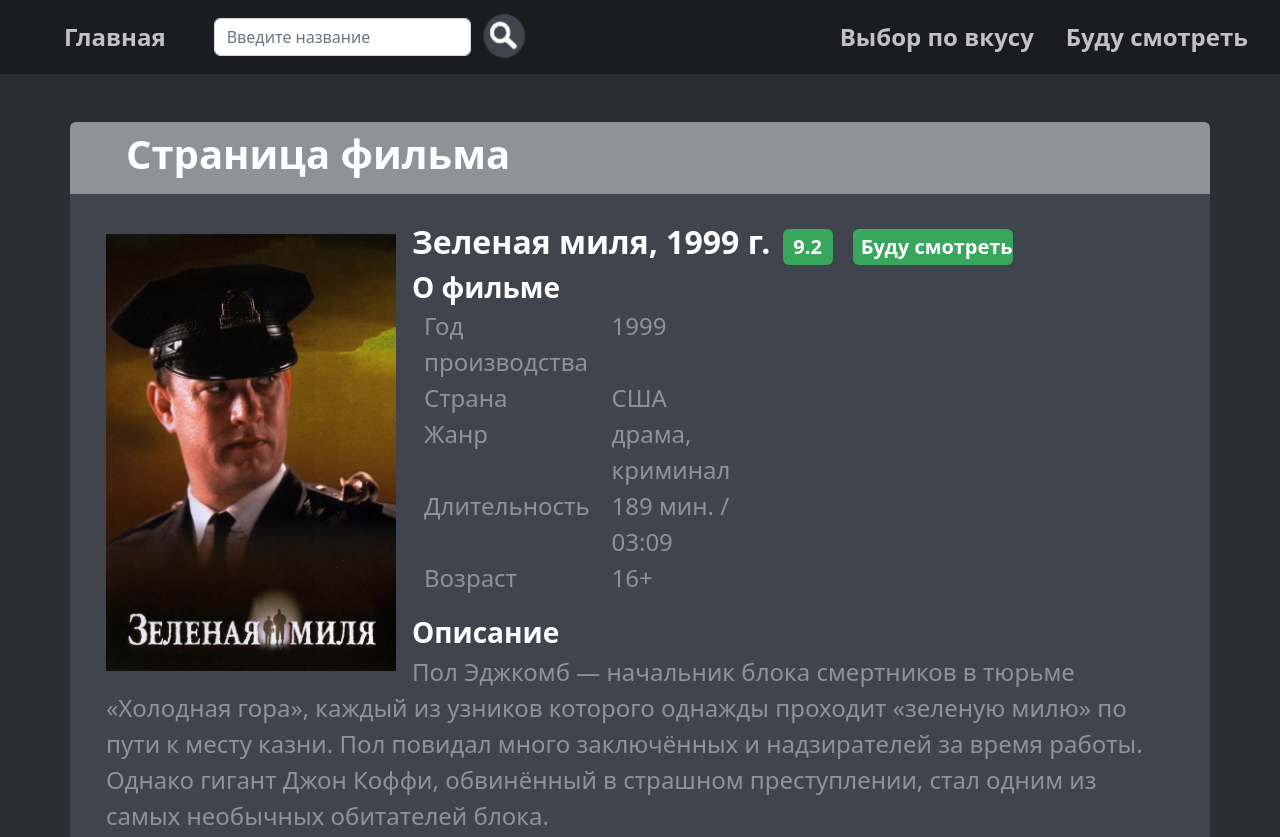
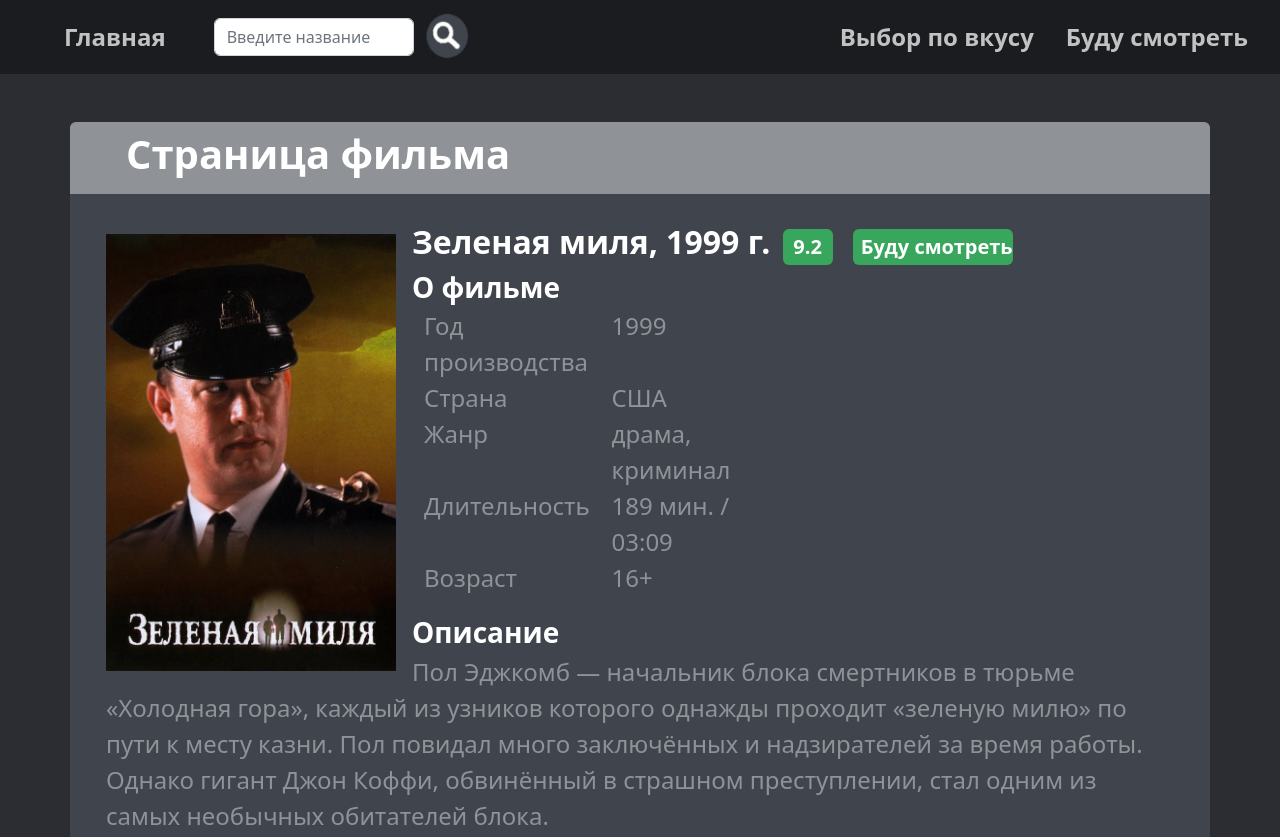
Before and after one commit to amayash/cinema, a website: page film.html in a window 1280 px wide. Shown: the top 837 px of the page. Drawn offline with nearby package versions, Linux system fonts and the light colour scheme.

Commit message:
mainSearch

```diff
--- a/film.html
+++ b/film.html
@@ -24,9 +24,9 @@
                 <div class="navbar-collapse collapse justify-content-end" id="navbarNav">
                     <div><a class="text-decoration-none mx-5" href="index.html">Главная</a></div>
 
-                    <form class="d-flex align-items-center" action="searchSame.html">
-                        <input type="text" name="text" class="form-control search rounded"
-                            placeholder="Введите название">
+                    <form class="col d-flex align-items-center needs-validation" novalidate>
+                        <input type="text" class="form-control" id="validationCustom01"
+                            name="text"  search rounded required placeholder="Введите название">
                         <button type="submit" class="border border-0 p-0 ms-2"><img class="icon" src="images/search.jpg"
                                 alt="Поиск" /></button>
                     </form>
--- a/styles/styleChoiceToTaste.css
+++ b/styles/styleChoiceToTaste.css
@@ -70,6 +70,14 @@ header a:hover {
     height: 50px;
 }
 
+input {
+    max-width: 200px;
+}
+
+button {
+    background: #1a1c20;
+}
+
 @media screen and (max-width: 250px) {
     .fs-2 {
         font-size: medium !important;
--- a/styles/styleFilm.css
+++ b/styles/styleFilm.css
@@ -75,3 +75,11 @@ hr {
     width: 50px;
     height: 50px;
 }
+
+input {
+    max-width: 200px;
+}
+
+button {
+    background: #1a1c20;
+}
--- a/styles/styleSearchSame.css
+++ b/styles/styleSearchSame.css
@@ -70,6 +70,14 @@ hr {
     height: 50px;
 }
 
+input {
+    max-width: 200px;
+}
+
+button {
+    background: #1a1c20;
+}
+
 @media screen and (max-width: 245px) {
     .poster {
         display: none !important;
--- a/styles/styleWillSee.css
+++ b/styles/styleWillSee.css
@@ -73,6 +73,14 @@ hr {
     height: 50px;
 }
 
+input {
+    max-width: 200px;
+}
+
+button {
+    background: #1a1c20;
+}
+
 @media screen and (max-width: 290px) {
     .poster {
         display: none !important;
```
Also changed, not shown: choiceToTaste.html (+3 -3 lines), searchSame.html (+3 -3 lines), willSee.html (+3 -3 lines).
